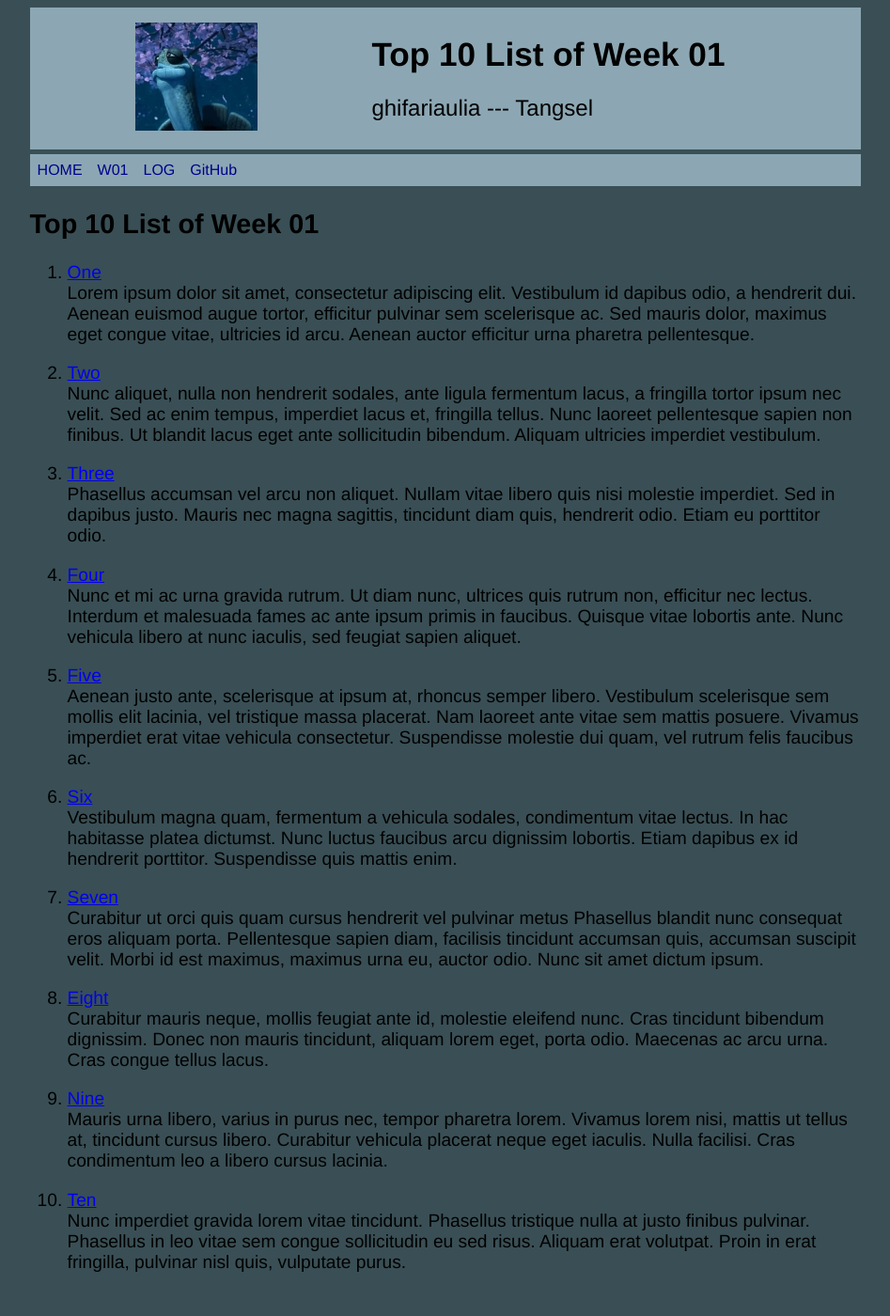
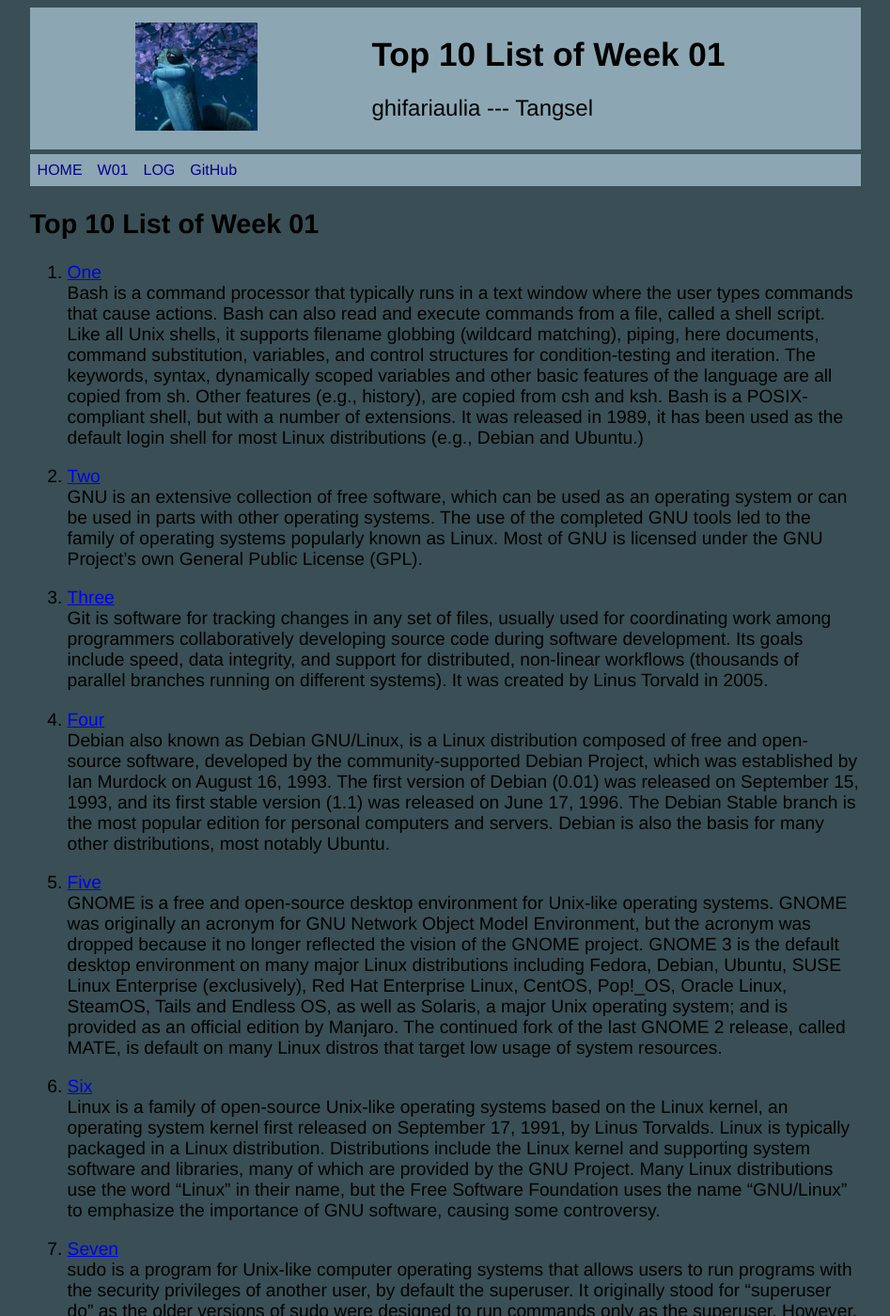
Before and after one commit to ghifariaulia/os211, a Jekyll site: the page built from w01.md, in a window 1280 px wide and 1400 px high. Shown: the whole window at 94% size, without its empty margins (166-1113 px from the left). Built offline with Jekyll 4.4.1, drawn with Linux system fonts in a browser that asks for light colours; our own code applies the rules of GitHub Pages for plain Markdown files; some of the changed text lies outside the part shown.

Commit message:
edit w01.md and update mylog.txt

```diff
--- a/TXT/mylog.txt
+++ b/TXT/mylog.txt
@@ -8,3 +8,4 @@ ZCZC W00 50 L21 VirtualBox: install GNU/Linux, etc.
 ZCZC W00 50 L22 Youtube: study, etc.
 ZCZC W00 50 L26 Movie: relax, etc.
 ZCZC W01 50 L04 Modify Github Page
+ZCZC W01 70 L11 Assignment #1
--- a/w01.md
+++ b/w01.md
@@ -5,72 +5,67 @@ permalink: /W01/
 
 # Top 10 List of Week 01
 
-1. [One](https://en.wikipedia.org/wiki/1)<br>
-Lorem ipsum dolor sit amet, consectetur adipiscing elit.
-Vestibulum id dapibus odio, a hendrerit dui.
-Aenean euismod augue tortor, efficitur pulvinar sem scelerisque ac.
-Sed mauris dolor, maximus eget congue vitae, ultricies id arcu.
-Aenean auctor efficitur urna pharetra pellentesque.
+1. [One](https://en.wikipedia.org/wiki/Bash_(Unix_shell))<br>
+Bash is a command processor that typically runs in a text window where the user types commands that cause actions. Bash can also
+read and execute commands from a file, called a shell script. Like all Unix shells, it supports filename globbing (wildcard
+matching), piping, here documents, command substitution, variables, and control structures for condition-testing and iteration.
+The keywords, syntax, dynamically scoped variables and other basic features of the language are all copied from sh. Other
+features (e.g., history), are copied from csh and ksh. Bash is a POSIX-compliant shell, but with a number of extensions. It was released in 1989, it has been used as the default login shell for most Linux distributions (e.g., Debian and Ubuntu.)
 
-2. [Two](https://en.wikipedia.org/wiki/2)<br>
-Nunc aliquet, nulla non hendrerit sodales, ante ligula fermentum lacus, a fringilla tortor ipsum nec velit.
-Sed ac enim tempus, imperdiet lacus et, fringilla tellus.
-Nunc laoreet pellentesque sapien non finibus.
-Ut blandit lacus eget ante sollicitudin bibendum.
-Aliquam ultricies imperdiet vestibulum.
+2. [Two](https://en.wikipedia.org/wiki/GNU)<br>
+GNU is an extensive collection of free software, which can be used as an operating system or can be used in parts with other
+operating systems. The use of the completed GNU tools led to the family of operating systems popularly known as Linux. Most of
+GNU is licensed under the GNU Project's own General Public License (GPL).
 
-3. [Three](https://en.wikipedia.org/wiki/3)<br>
-Phasellus accumsan vel arcu non aliquet.
-Nullam vitae libero quis nisi molestie imperdiet.
-Sed in dapibus justo.
-Mauris nec magna sagittis, tincidunt diam quis, hendrerit odio.
-Etiam eu porttitor odio.
+3. [Three](https://en.wikipedia.org/wiki/Git)<br>
+Git is software for tracking changes in any set of files, usually used for coordinating work among programmers collaboratively
+developing source code during software development. Its goals include speed, data integrity, and support for distributed,
+non-linear workflows (thousands of parallel branches running on different systems). It was created by Linus Torvald in 2005.
 
-4. [Four](https://en.wikipedia.org/wiki/4)<br>
-Nunc et mi ac urna gravida rutrum.
-Ut diam nunc, ultrices quis rutrum non, efficitur nec lectus.
-Interdum et malesuada fames ac ante ipsum primis in faucibus.
-Quisque vitae lobortis ante.
-Nunc vehicula libero at nunc iaculis, sed feugiat sapien aliquet.
+4. [Four](https://en.wikipedia.org/wiki/Debian)<br>
+Debian also known as Debian GNU/Linux, is a Linux distribution composed of free and open-source software, developed by the
+community-supported Debian Project, which was established by Ian Murdock on August 16, 1993. The first version of Debian (0.01)
+was released on September 15, 1993, and its first stable version (1.1) was released on June 17, 1996. The Debian Stable branch is
+the most popular edition for personal computers and servers. Debian is also the basis for many other distributions, most notably
+Ubuntu.
 
-5. [Five](https://en.wikipedia.org/wiki/5)<br>
-Aenean justo ante, scelerisque at ipsum at, rhoncus semper libero.
-Vestibulum scelerisque sem mollis elit lacinia, vel tristique massa placerat.
-Nam laoreet ante vitae sem mattis posuere.
-Vivamus imperdiet erat vitae vehicula consectetur.
-Suspendisse molestie dui quam, vel rutrum felis faucibus ac.
+5. [Five](https://en.wikipedia.org/wiki/GNOME)<br>
+GNOME is a free and open-source desktop environment for Unix-like operating systems. GNOME was
+originally an acronym for GNU Network Object Model Environment, but the acronym was dropped because it no longer reflected the
+vision of the GNOME project. GNOME 3 is the default desktop environment on many major Linux distributions including Fedora,
+Debian, Ubuntu, SUSE Linux Enterprise (exclusively), Red Hat Enterprise Linux, CentOS, Pop!_OS, Oracle Linux, SteamOS, Tails and
+Endless OS, as well as Solaris, a major Unix operating system; and is provided as an official edition by Manjaro. The continued
+fork of the last GNOME 2 release, called MATE, is default on many Linux distros that target low usage of system resources.
 
-6. [Six](https://en.wikipedia.org/wiki/6)<br>
-Vestibulum magna quam, fermentum a vehicula sodales, condimentum vitae lectus.
-In hac habitasse platea dictumst.
-Nunc luctus faucibus arcu dignissim lobortis.
-Etiam dapibus ex id hendrerit porttitor.
-Suspendisse quis mattis enim.
+6. [Six](https://en.wikipedia.org/wiki/Linux)<br>
+Linux is a family of open-source Unix-like operating systems based on the Linux kernel, an operating system kernel first released
+on September 17, 1991, by Linus Torvalds. Linux is typically packaged in a Linux distribution. Distributions include the Linux
+kernel and supporting system software and libraries, many of which are provided by the GNU Project. Many Linux distributions use
+the word "Linux" in their name, but the Free Software Foundation uses the name "GNU/Linux" to emphasize the importance of GNU
+software, causing some controversy.
 
-7. [Seven](https://en.wikipedia.org/wiki/7)<br>
-Curabitur ut orci quis quam cursus hendrerit vel pulvinar metus
-Phasellus blandit nunc consequat eros aliquam porta.
-Pellentesque sapien diam, facilisis tincidunt accumsan quis, accumsan suscipit velit.
-Morbi id est maximus, maximus urna eu, auctor odio.
-Nunc sit amet dictum ipsum.
+7. [Seven](https://en.wikipedia.org/wiki/Sudo)<br>
+sudo is a program for Unix-like computer operating systems that allows users to run programs with the security privileges of
+another user, by default the superuser. It originally stood for "superuser do" as the older versions of sudo were designed to run
+commands only as the superuser. However, the later versions added support for running commands not only as the superuser but also
+as other (restricted) users, and thus it is also commonly expanded as "substitute user do". Although the latter case reflects its
+current functionality more accurately, sudo is still often called "superuser do" since it is so often used for administrative
+tasks.
 
-8. [Eight](https://en.wikipedia.org/wiki/8)<br>
-Curabitur mauris neque, mollis feugiat ante id, molestie eleifend nunc.
-Cras tincidunt bibendum dignissim.
-Donec non mauris tincidunt, aliquam lorem eget, porta odio.
-Maecenas ac arcu urna.
-Cras congue tellus lacus.
+8. [Eight](https://en.wikipedia.org/wiki/APT_(software))<br>
+Advanced Package Tool, or APT, is a free-software user interface that works with core libraries to handle the installation and
+removal of software on Debian, Ubuntu, and related Linux distributions. APT simplifies the process of managing software on
+Unix-like computer systems by automating the retrieval, configuration and installation of software packages, either from
+precompiled files or by compiling source code.
 
-9. [Nine](https://en.wikipedia.org/wiki/9)<br>
-Mauris urna libero, varius in purus nec, tempor pharetra lorem.
-Vivamus lorem nisi, mattis ut tellus at, tincidunt cursus libero.
-Curabitur vehicula placerat neque eget iaculis.
-Nulla facilisi.
-Cras condimentum leo a libero cursus lacinia.
+9. [Nine](https://en.wikipedia.org/wiki/VirtualBox)<br>
+Oracle VM VirtualBox (formerly Sun VirtualBox, Sun xVM VirtualBox and Innotek VirtualBox) is a free and open-source hosted
+hypervisor for x86 virtualization, developed by Oracle Corporation. Created by Innotek, it was acquired by Sun Microsystems in
+2008, which was in turn acquired by Oracle in 2010. VirtualBox may be installed on Windows, macOS, Linux, Solaris and OpenSolaris. There are also ports to FreeBSD and Genode. It supports the creation and management of guest virtual machines running Windows, Linux, BSD, OS/2, Solaris, Haiku, and OSx86, as well as limited virtualization of macOS guests on Apple hardware. For some guest operating systems, a "Guest Additions" package of device drivers and system applications is available,which typically improves performance, especially that of graphics.
 
-10. [Ten](https://en.wikipedia.org/wiki/10)<br>
-Nunc imperdiet gravida lorem vitae tincidunt.
-Phasellus tristique nulla at justo finibus pulvinar.
-Phasellus in leo vitae sem congue sollicitudin eu sed risus.
-Aliquam erat volutpat.
-Proin in erat fringilla, pulvinar nisl quis, vulputate purus.
+10. [Ten](https://en.wikipedia.org/wiki/Snap_(package_manager))<br>
+Snap is a software packaging and deployment system developed by Canonical for the operating systems that use the Linux kernel.
+The packages, called snaps, and the tool for using them, snapd, work across a range of Linux distributions and allow upstream
+software developers to distribute their applications directly to users. Snaps are self-contained applications running in a
+sandbox with mediated access to the host system. Snap was originally released for cloud applications but was later ported to
+work for Internet of Things devices and desktop applications too.
```
